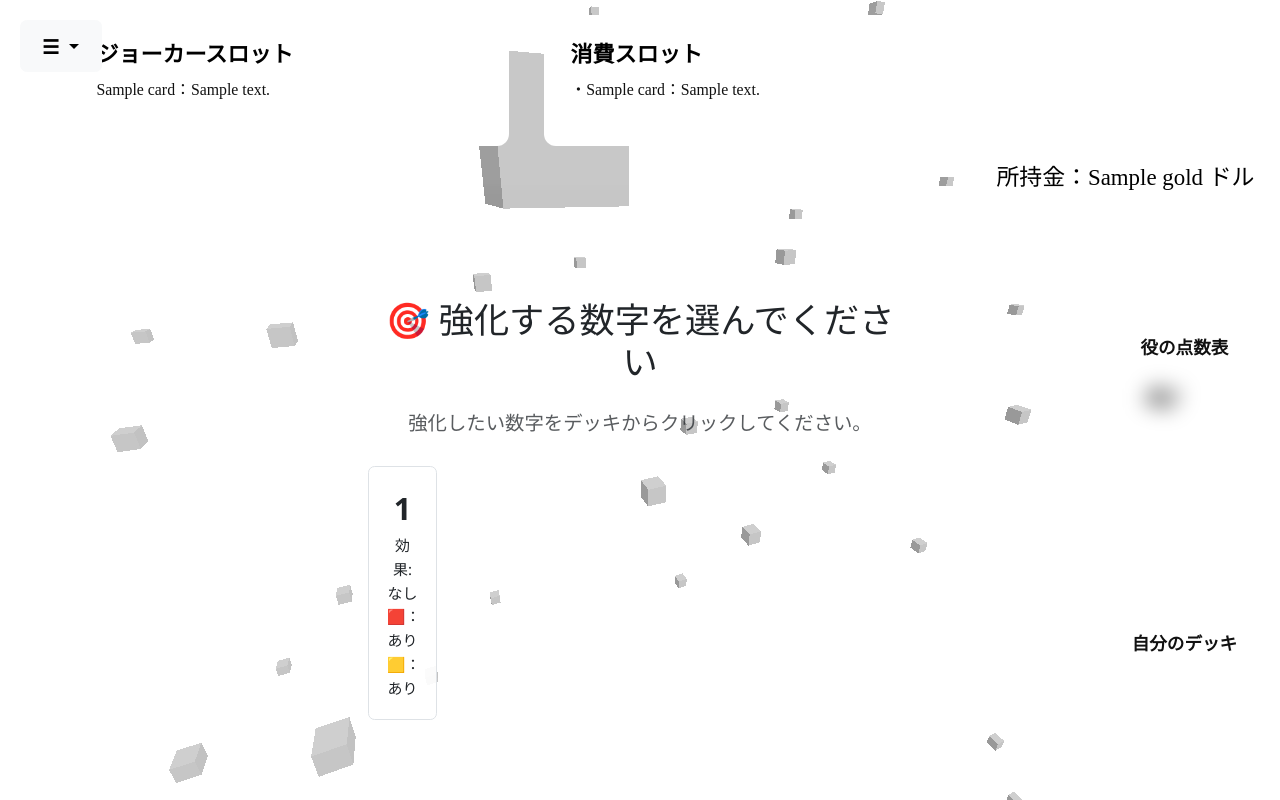
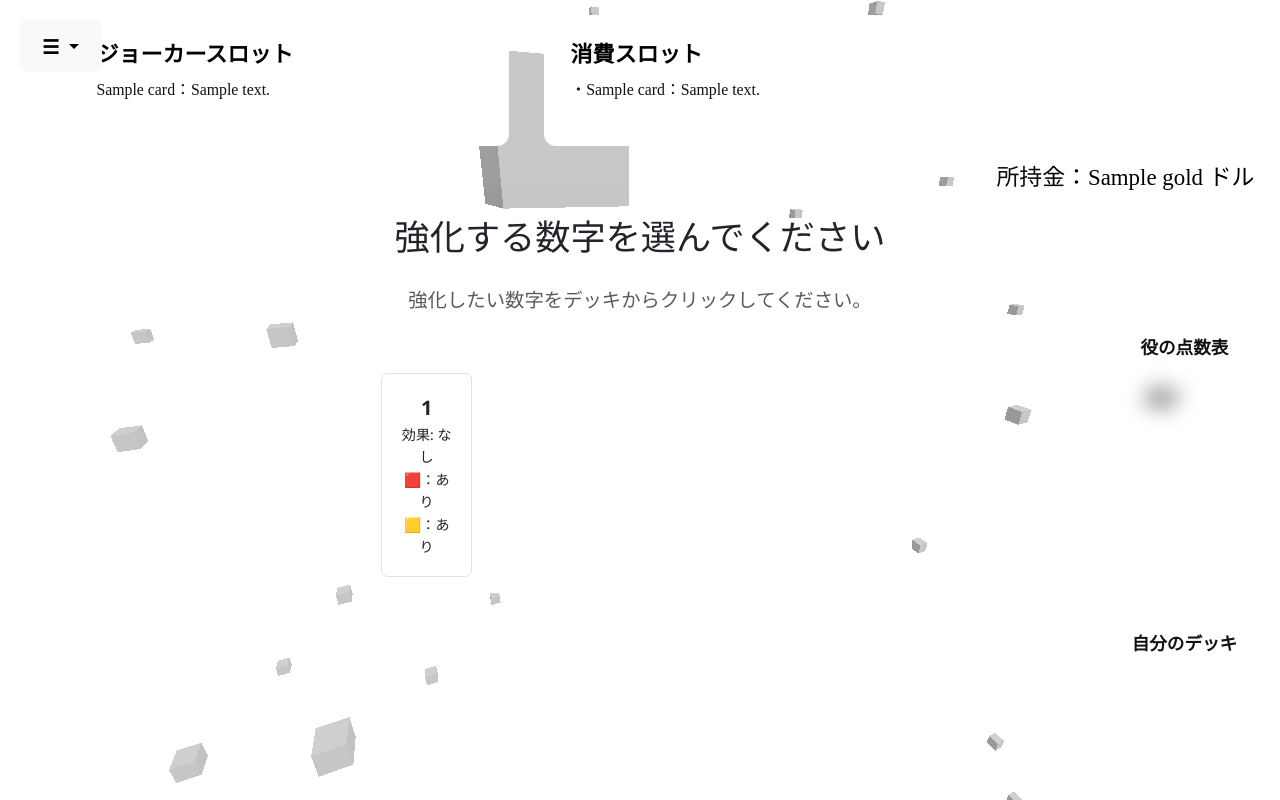
Before and after one commit to Masahiro1010/NeoGenesis, a Django app: template templates/game/select_number.html in a window 1280 px wide. Run offline with Django 5.2, Linux system fonts and the light colour scheme; the template is opened without the code that fills it: most values are stand-ins (such as "Sample title", 1, 10 or a date in 2020).

Commit message:
design change

```diff
--- a/templates/game/base.html
+++ b/templates/game/base.html
@@ -144,7 +144,7 @@
             top: 20vh;
             right: 2vw;
             font-size: 1.3rem;
-            z-index: 9999;
+            z-index: 1;
             color: black;
         }
 
@@ -558,19 +558,19 @@
     <div class="modal-dialog modal-xl modal-dialog-centered">
         <div class="modal-content glass-card" style="max-height: 90vh; overflow-y: auto;">
             <div class="modal-header">
-                <h5 class="modal-title text-light">デッキ全体</h5>
+                <h5 class="modal-title text-dark" style="font-family: 'Cinzel', serif !important;">デッキ全体</h5>
                 <button type="button" class="btn-close" data-bs-dismiss="modal" aria-label="閉じる"></button>
             </div>
             <div class="modal-body">
                 <div class="row">
                     {% for card in deck_numbers %}
                     <div class="col-6 col-sm-4 col-md-2 mb-4">
-                        <div class="p-3 border rounded text-center text-white deck-click">
+                        <div class="p-3 border rounded text-center text-dark deck-click">
                             <div class="fw-bold fs-3"
-                                style="text-shadow: 0 0 5px #000;">
+                                style="text-shadow: 0 0 2px #000; font-family: 'Cinzel', serif !important;">
                                 {{ card.number }}
                             </div>
-                            <div style="color: #fff; font-size: 0.9rem; text-shadow: 0 0 4px rgba(0,0,0,0.8);">
+                            <div style="color: #000; font-size: 0.9rem; text-shadow: 0 0 1px rgba(0,0,0,0.8); font-family: 'Cinzel', serif !important;">
                                 効果: {{ card.effect|default:"なし" }}<br>
                                 🟥 : {{ card.red_seal|yesno:"あり,なし" }}<br>
                                 🟨 : {{ card.gold_seal|yesno:"あり,なし" }}
@@ -589,11 +589,11 @@
     <div class="modal-dialog modal-md modal-dialog-centered">
         <div class="modal-content glass-card">
             <div class="modal-header">
-                <h5 class="modal-title text-light">役の点数表</h5>
+                <h5 class="modal-title text-dark" style = "font-family: 'Cinzel', serif !important;">役の点数表</h5>
                 <button type="button" class="btn-close" data-bs-dismiss="modal" aria-label="閉じる"></button>
             </div>
             <div class="modal-body">
-                <table class="table table-dark table-bordered text-center align-middle">
+                <table class="table table-dark table-bordered text-center align-middle" style = "font-family: 'Cinzel', serif !important;">
                     <thead>
                         <tr>
                             <th>役</th><th>点数</th>
--- a/templates/game/guess.html
+++ b/templates/game/guess.html
@@ -58,7 +58,7 @@
         <!-- アイテムカード使用 -->
         {% with item_cards=consume_cards %}
         {% if item_cards %}
-        <div class="glass-card" style="max-width: 45vw; width: 90%; margin: 5vh auto;">
+        <div class="glass-card" style="max-width: 45vw; width: 90%; margin: 5vh auto; font-family: 'Cinzel', serif !important; background-color: white;">
             <h5 class="text-black mb-3">使用可能なアイテムカード</h5>
             <ul class="list-group list-group-flush">
                 {% for card in item_cards %}
@@ -97,7 +97,7 @@
                     {% endfor %}
                 </ul>
             {% else %}
-                <p class="text-muted">まだ予想がありません。</p>
+                <p class="text-muted" style="font-family: 'Cinzel', serif !important;">まだ予想がありません。</p>
             {% endif %}
         </div>
     </div>
--- a/templates/game/select_number.html
+++ b/templates/game/select_number.html
@@ -2,13 +2,22 @@
 {% block title %}数字の選択{% endblock %}
 
 {% block content %}
+<style>
+    .deck-click {
+        transition: background-color 0.2s ease;
+    }
+
+    .deck-click:hover {
+        background-color: rgba(0, 0, 0, 0.5) !important; /* ← 薄いグレー */
+    }
+</style>
 <div class="row justify-content-center">
     <div class="col-md-8 col-lg-6">
 
-        <div class="glass-card text-center" style="margin-top: 35vh; color: black;">
-            <h2 class="text-dark mb-4">🎯 強化する数字を選んでください</h2>
+        <div class="glass-card text-center" style="margin-top: 25vh; color: black; background-color: white;">
+            <h2 class="text-dark mb-4" style="font-family: 'Cinzel', serif !important;">強化する数字を選んでください</h2>
 
-            <p class="text-muted mb-4">強化したい数字をデッキからクリックしてください。</p>
+            <p class="text-muted mb-4" style="font-family: 'Cinzel', serif !important;">強化したい数字をデッキからクリックしてください。</p>
 
             <form method="post" id="number-form">
                 {% csrf_token %}
@@ -17,22 +26,45 @@
             </form>
         </div>
 
-        <div class="row">
+        <!-- モーダルを模倣したデッキ背景 -->
+        <div class="d-flex justify-content-center" style="margin-top: 5vh;">
+            <div class="glass-card" style="
+                width: 100%;
+                padding: 2vh 1vw;
+                background-color: white;
+                backdrop-filter: blur(10px);
+                border-radius: 20px;
+            ">
+
+                <!-- グリッドで5列に強制 -->
+                <div class="deck-grid" style="
+                    display: grid;
+                    grid-template-columns: repeat(5, 1fr);
+                    gap: 1.2vw;
+                    justify-items: center;
+                ">
                     {% for card in deck_numbers %}
-                <div class="col-6 col-sm-4 col-md-2 mb-4">
-                    <div class="deck-click p-3 border rounded text-center text-dark"
+                        <div class="deck-click text-dark text-center p-3 border rounded"
                             data-number="{{ card.number }}"
                             data-index="{{ forloop.counter0 }}"
-                        style="cursor: pointer; background-color: rgba(255,255,255,0.9);">
-                        <div class="fw-bold fs-3">{{ card.number }}</div>
-                        <div style="font-size: 0.85rem;">
+                            style="
+                                width: 100%;
+                                max-width: 160px;
+                                background-color: rgba(255, 255, 255, 0.9);
+                                cursor: pointer;
+                                min-height: 20vh;
+                            ">
+                            <div class="fw-bold" style="font-size: 2.5vh;">{{ card.number }}</div>
+                            <div style="font-size: 0.8rem;">
                                 効果: {{ card.effect|default:"なし" }}<br>
                                 🟥：{{ card.red_seal|yesno:"あり,なし" }}<br>
                                 🟨：{{ card.gold_seal|yesno:"あり,なし" }}
                             </div>
                         </div>
+                    {% endfor %}
                 </div>
-            {% endfor %}
+
+            </div>
         </div>
 
     </div>
```
Also changed, not shown: templates/game/shop.html (+5 -3 lines), db.sqlite3. Lines whose indentation alone changed are shown as unchanged.
